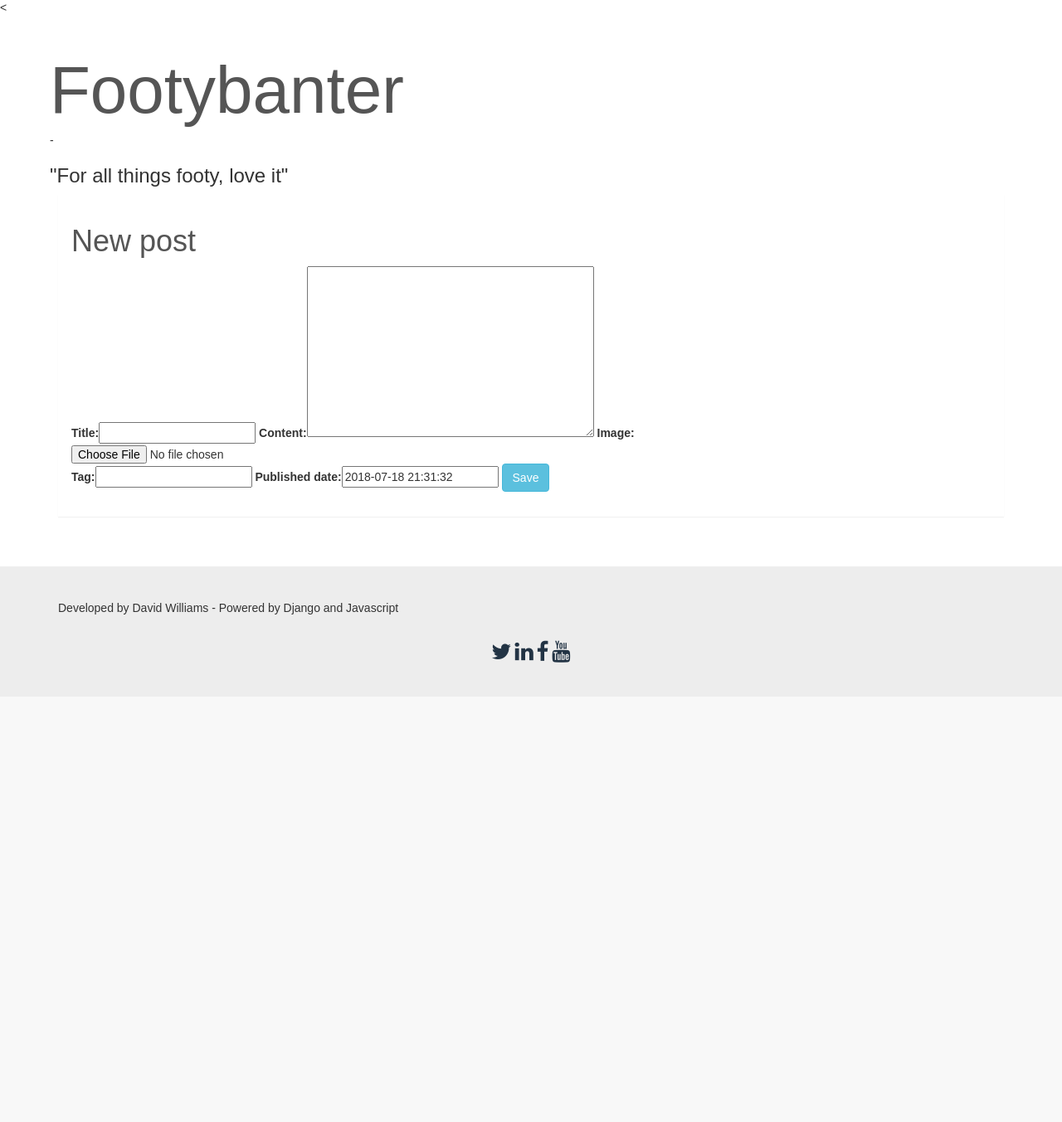
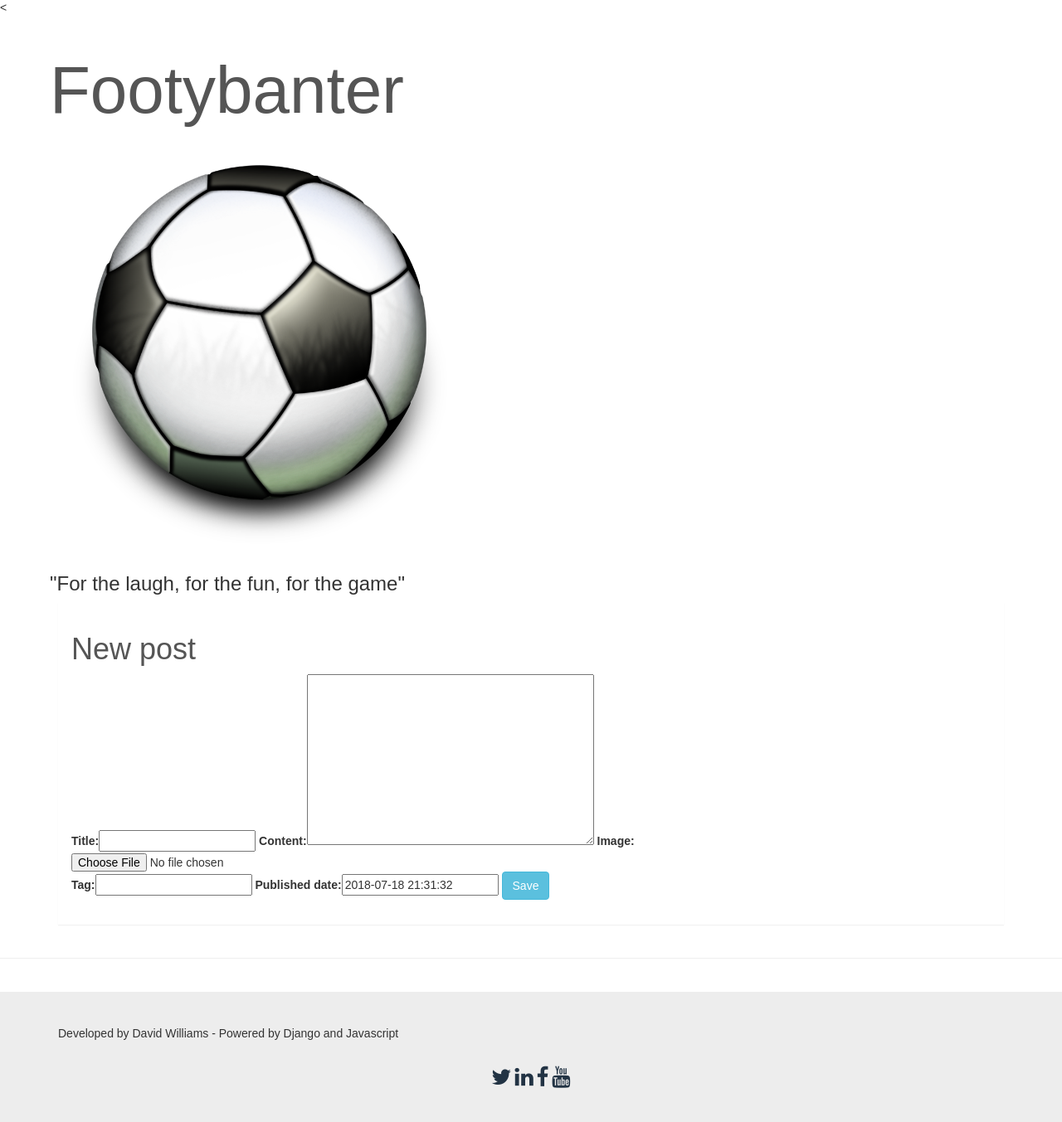
Before and after one commit to ariesdav333/footbalbanter, a Django app: a page that uses templates/base.html in a window 1280 px wide. Shown: the part 51-1404 px from the top of the page at 83% size. Before the commit the page ends 850 px from the top, so only its background shows below. Run offline with Django 3.2, Linux system fonts and the light colour scheme; some libraries are stand-ins or nearby versions.

Commit message:
Changed text of H3 subtitle in base.html

```diff
--- a/templates/base.html
+++ b/templates/base.html
@@ -40,7 +40,9 @@
         <div class="container">
             <div class="row">
                 <h1>
-                    <p id="logo" class="lead"><h1>Footybanter</h1> - <h3>"For all things footy, love it"</h3></p>
+                    <p id="logo" class="lead"><h1>Footybanter</h1> <img
+            src="/media/img/football.png"></img>
+            <h3>"For the laugh, for the fun, for the game"</h3></p>
                 </h1>
             </div>
         </div>
@@ -60,6 +62,7 @@
             </div>
         </div>
     </div>
+    <hr>
     <footer>
         <div class="container">
             <p>Developed by David Williams - Powered by Django and Javascript </p>
```
Also changed, not shown: templates/blogposts.html (+3 -6 lines), db.sqlite3, static/img/football.png (added).
